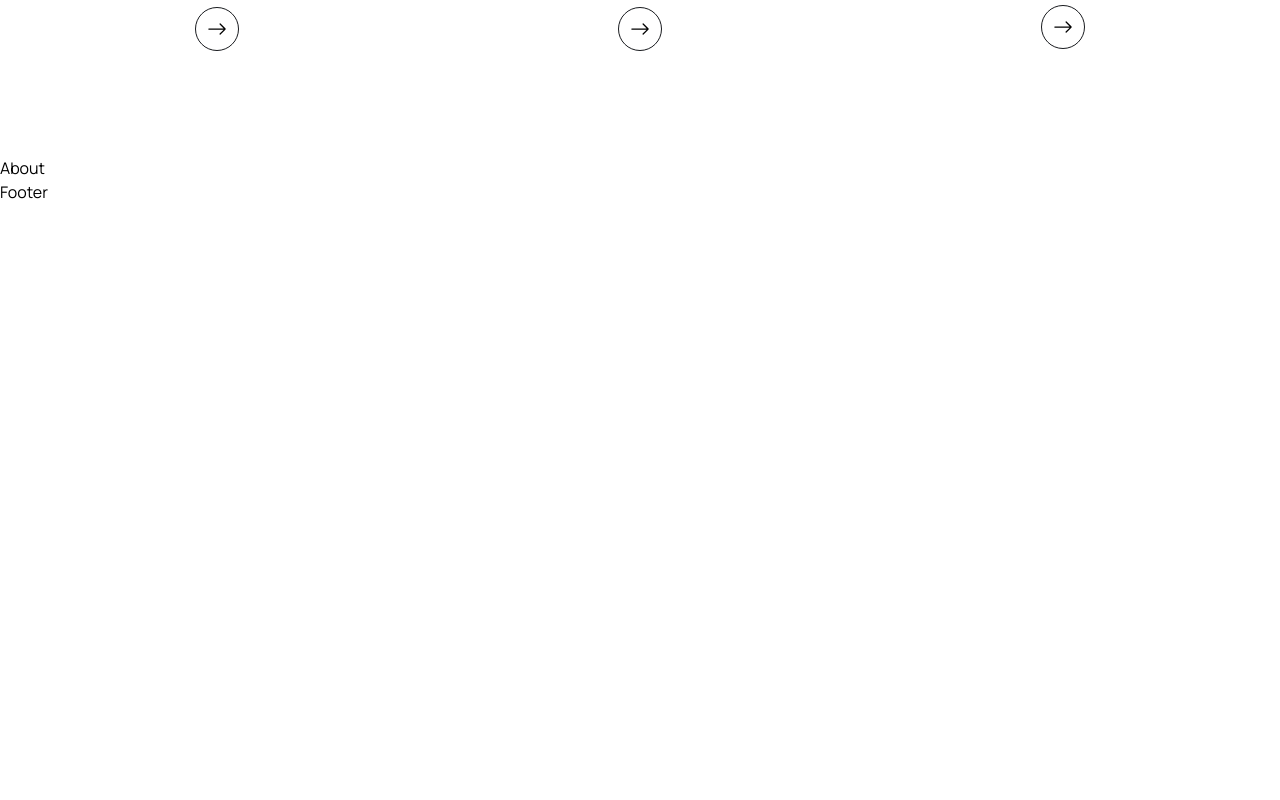
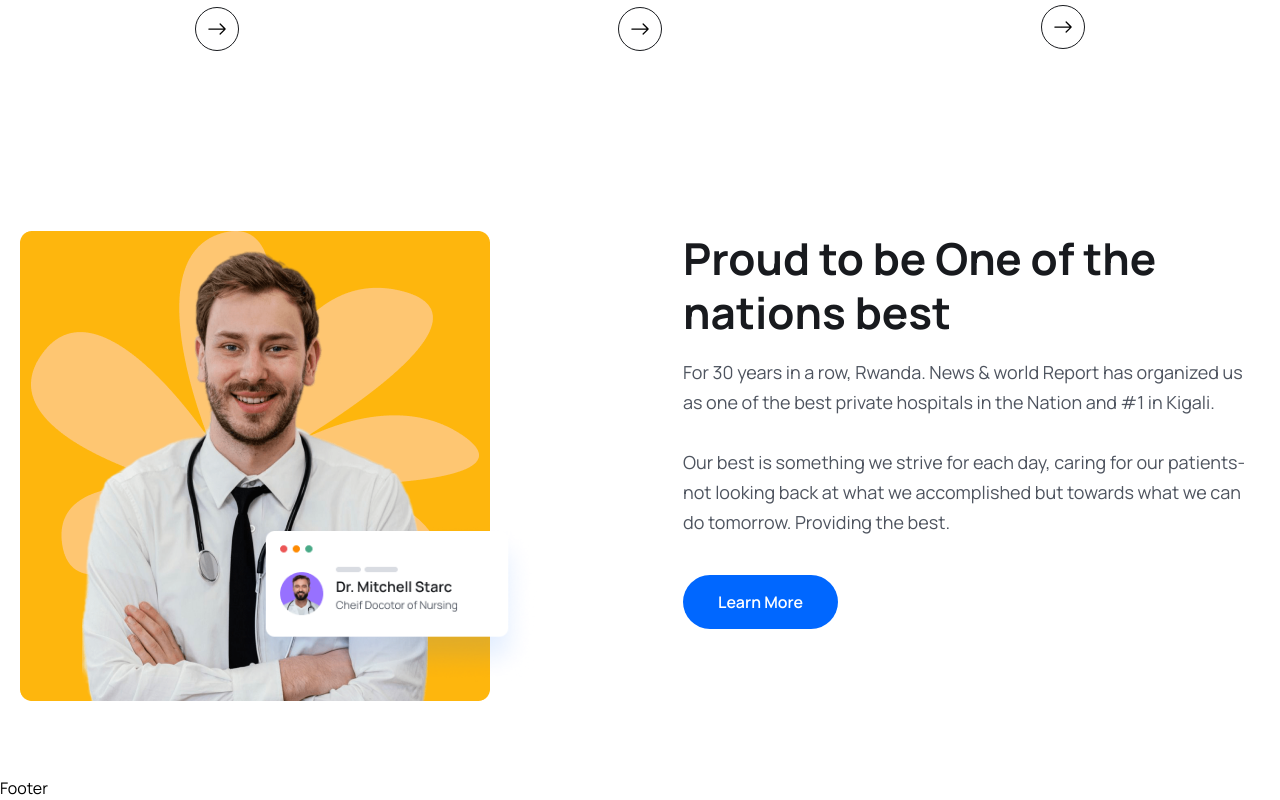
Before and after one commit to faid-terence/MERN-STACK-Doctor-Booking-Website, a React (Vite) app in the folder frontend/: page / in a window 1280 px wide. Shown: the part 1630-2430 px from the top of the page. Before the commit the page ends 1834 px from the top, so only its background shows below. Built offline with nearby package versions, Linux system fonts and the light colour scheme.

Commit message:
feature(About): Section Implemented

```diff
--- a/frontend/src/components/About/About.jsx
+++ b/frontend/src/components/About/About.jsx
@@ -1,7 +1,35 @@
-
-
+import aboutImg from "../../assets/images/about.png";
+import aboutCardImg from "../../assets/images/about-card.png";
+import { Link } from "react-router-dom";
 export const About = () => {
   return (
-    <div>About</div>
-  )
-}
+    <section>
+      <div className="container">
+        <div className="flex justify-between gap-[50px] lg:gap-[130px] xl:gap-0 flex-col lg:flex-row">
+          <div className="relative w-3/4 lg:w-1/2 xl:w-[770px] z-10 order-2 lg:order-1">
+            <img src={aboutImg} alt="" />
+            <div className="absolute z-20 bottom-4 w-[200px] md:w-[300px] right-[-30%] md:right-[-7%] lg:right-[22%]">
+              <img src={aboutCardImg} alt="" />
+            </div>
+          </div>
+          <div className="w-full lg:w-1/2 xl:w-[670px] order-1 lg:order-2">
+            <h2 className="heading">Proud to be One of the nations best</h2>
+            <p className="text_para">
+              For 30 years in a row, Rwanda. News & world Report has organized
+              us as one of the best private hospitals in the Nation and #1 in
+              Kigali.
+            </p>
+            <p className="text_para mt-[30px]">
+              Our best is something we strive for each day, caring for our
+              patients-not looking back at what we accomplished but towards what
+              we can do tomorrow. Providing the best.
+            </p>
+            <Link to="/">
+              <button className="btn">Learn More</button>
+            </Link>
+          </div>
+        </div>
+      </div>
+    </section>
+  );
+};
```
